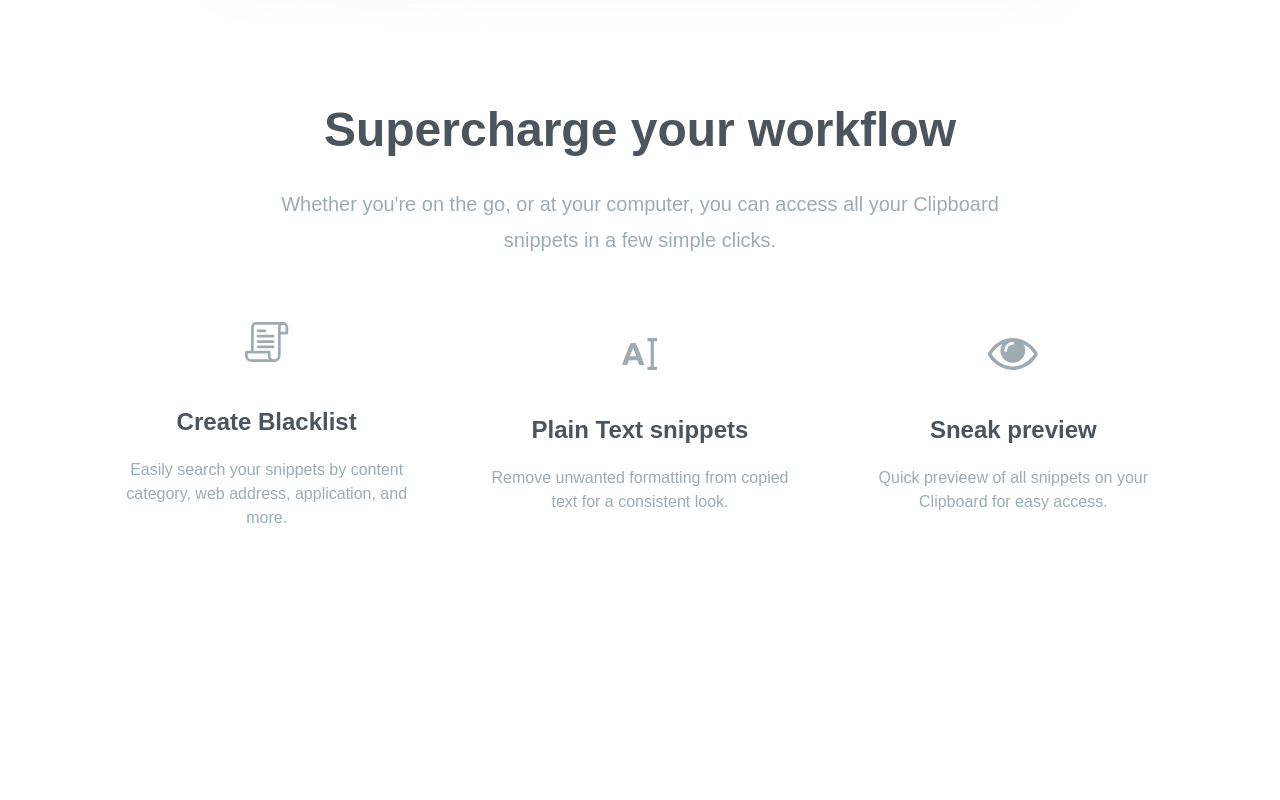
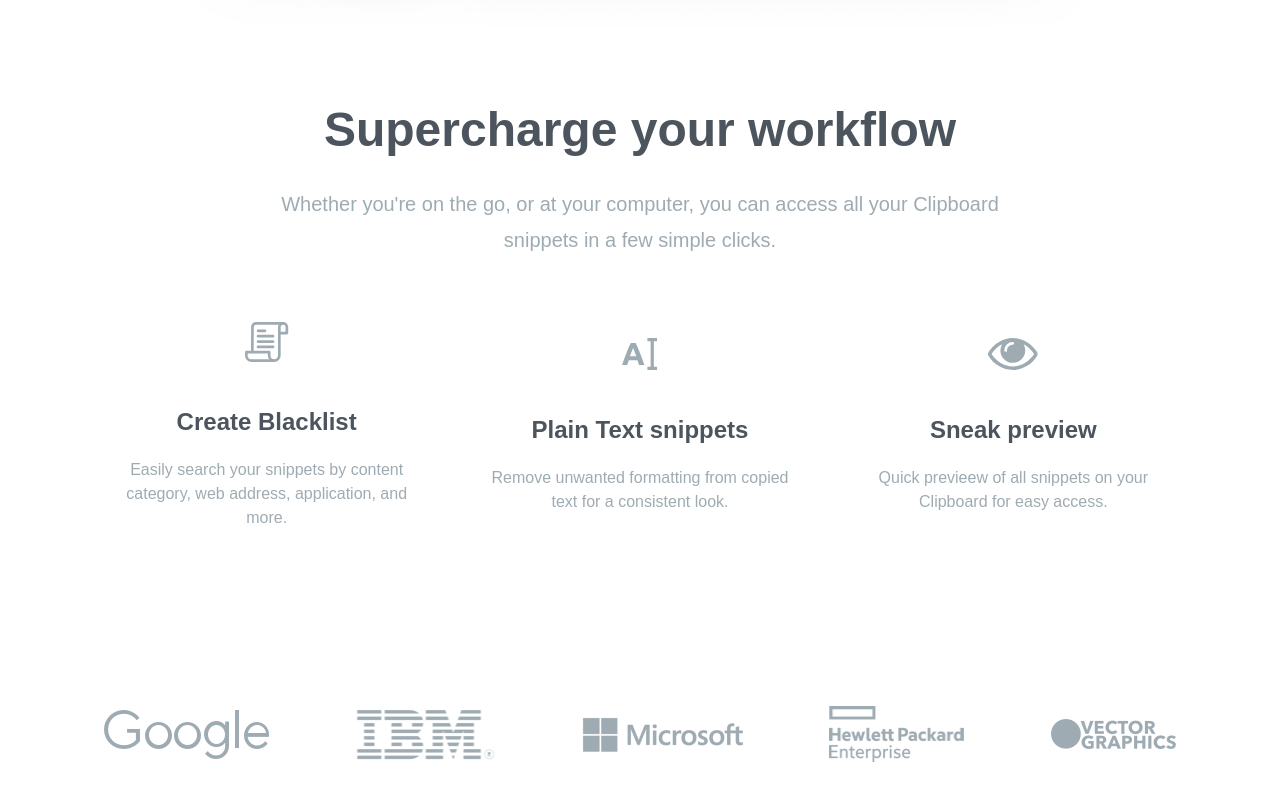
Before and after one commit to adam-fabis/Tailwind-LP, a website built with Parcel: page src/index.html in a window 1280 px wide. Shown: the part 2598-3398 px from the top of the page. Before the commit the page ends 3208 px from the top, so only its background shows below. Built offline with nearby package versions, Linux system fonts and the light colour scheme; a web font is replaced by a local one.

Commit message:
add references section

```diff
--- a/src/index.html
+++ b/src/index.html
@@ -119,6 +119,17 @@
         </div>
     </section>
 
+    <section id="references">
+        <div
+            class="flex flex-col items-center justify-between max-w-6xl px-10 mx-auto space-y-16 my-44 md:flex-row md:space-y-0">
+            <img src="images/logo-google.png" alt="">
+            <img src="images/logo-ibm.png" alt="">
+            <img src="images/logo-microsoft.png" alt="">
+            <img src="images/logo-hp.png" alt="">
+            <img src="images/logo-vector-graphics.png" alt="">
+        </div>
+    </section>
+
     <script type="module" src="./main.js"></script>
 </body>
 
```
